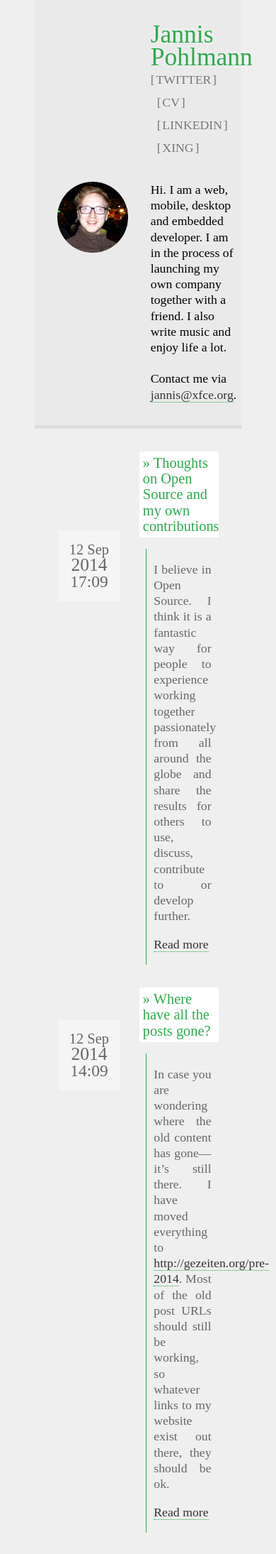
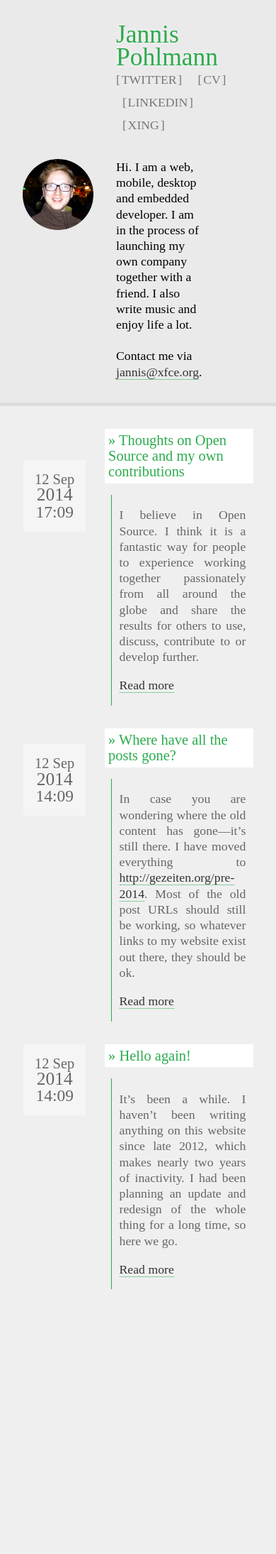
Before and after one commit to Jannis/jannis.github.io, a Jekyll site: the page built from index.md, in a window 390 px wide. Shown: the top 2189 px of the page at 71% size. Built offline with Jekyll 4.4.1, drawn with Linux system fonts in a browser that asks for light colours; some web fonts are replaced; after the commit the page ends 1832 px from its top, so only the background shows below that.

Commit message:
Add media-query for better layouting in smaller windows

```diff
--- a/_layouts/default.html
+++ b/_layouts/default.html
@@ -3,7 +3,7 @@
   <head>
     <meta charset="utf-8">
     <meta http-equiv="X-UA-Compatible" content="IE=edge,chrome=1">
-    <meta name="viewport" content="width=device-width">
+    <meta name="viewport" content="width=device-width, initial-scale=1">
     <title>{{ page.title }}</title>
     <link rel="alternate" type="application/rss+xml" title="RSS Feed" href="http://gezeiten.org/rss.xml" />
     <link rel="stylesheet" type="text/css" href="/css/syntax.css">
--- a/css/style.css
+++ b/css/style.css
@@ -8,13 +8,20 @@
 }
 
 body {
+  max-width: 50em;
   width: 75%;
-  max-width: 50em;
   padding: 0;
   margin: 0 auto 0 auto;
   font-family: 'Dosis';
   line-height: 1.25em;
   font-size: 1.11em;
+}
+
+@media (max-width: 1000px) {
+  body {
+    width: 100%;
+    max-width: 100%;
+  }
 }
 
 header {
```
